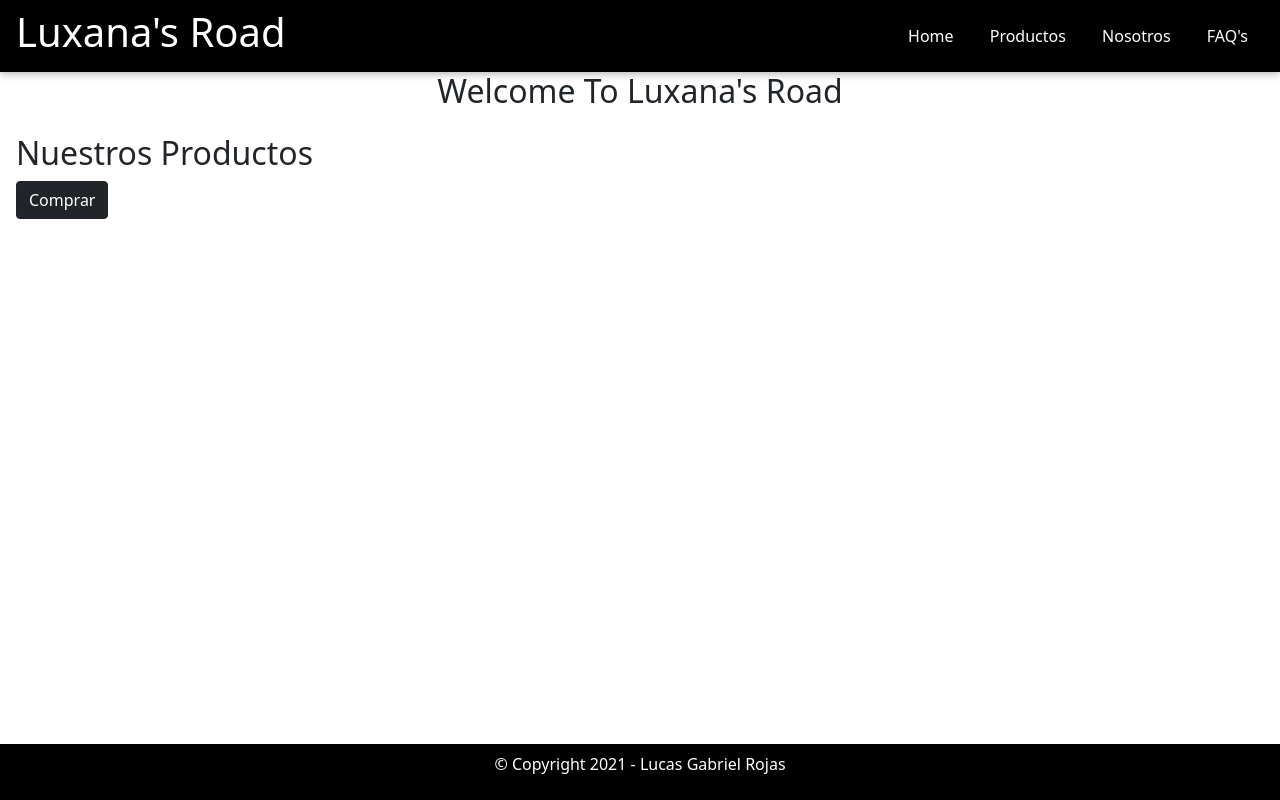
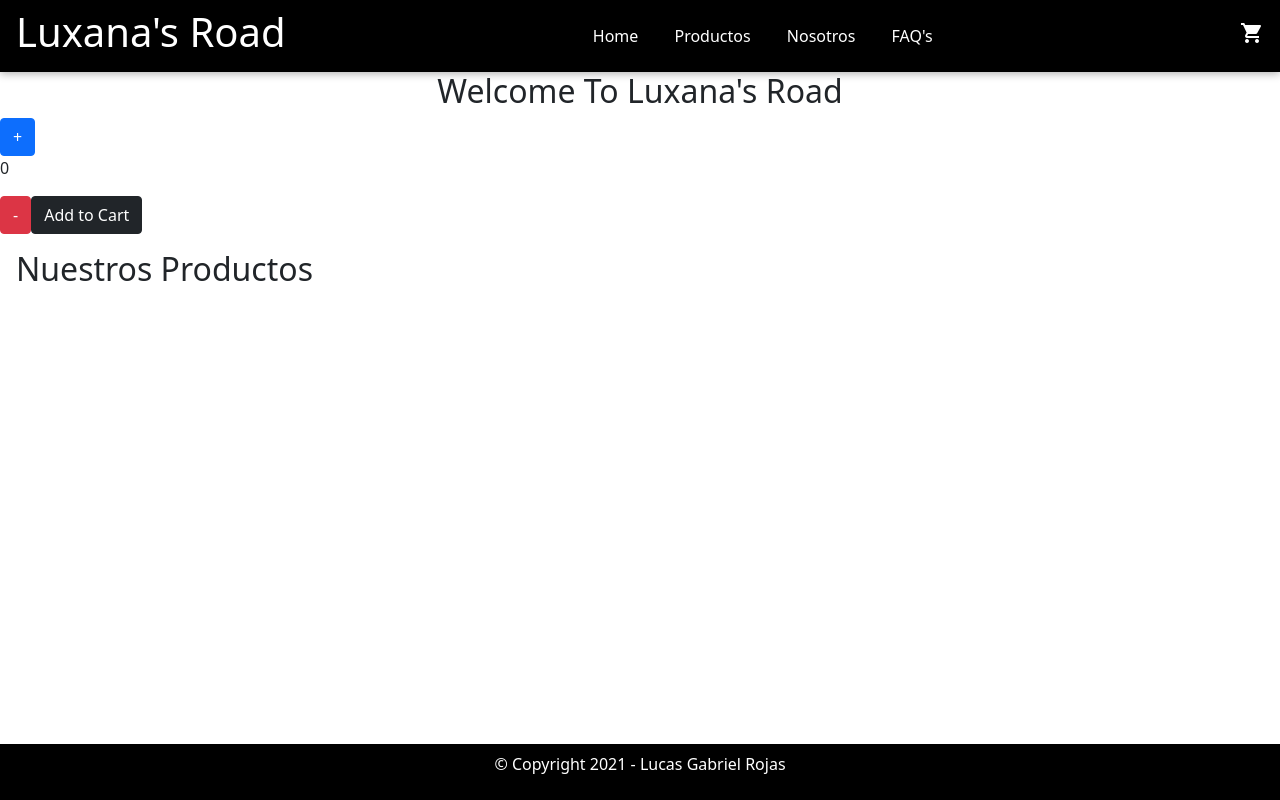
Before and after one commit to RojasLucas55/LuxanasRoad_RojasLucas, a React (Create React App) app: page / in a window 1280 px wide. Built offline with nearby package versions, Linux system fonts and the light colour scheme.

Commit message:
contador

```diff
--- a/public/index.html
+++ b/public/index.html
@@ -5,6 +5,7 @@
     <link rel="icon" href="%PUBLIC_URL%/favicon.ico" />
     <meta name="viewport" content="width=device-width, initial-scale=1" />
     <meta name="theme-color" content="#000000" />
+    <link href="https://fonts.googleapis.com/icon?family=Material+Icons" rel="stylesheet">
     <meta
       name="description"
       content="Web site created using create-react-app"
--- a/src/App.js
+++ b/src/App.js
@@ -2,12 +2,10 @@ import Header from "./Components/Header";
 import Footer from "./Components/Footer";
 import Main from "./Components/Main";
 import ItemListContainer from "./Components/ItemListContainer";
-import CartWidget from "./Components/CartWidget";
 const App = () => {
     return (
         <>
             <Header id= "componente-header"/>
-            <CartWidget/>
             <ItemListContainer saludo=" Welcome To Luxana's Road "/>
             <Main/>
             <Footer/>
--- a/src/Components/CartWidget.js
+++ b/src/Components/CartWidget.js
@@ -2,7 +2,7 @@
 const CartWidget = () => {
     return (
         <div>
-
+            <span className="material-icons">shopping_cart</span>
         </div>
     )
 }
--- a/src/Components/Header.js
+++ b/src/Components/Header.js
@@ -1,3 +1,4 @@
+import CartWidget from "./CartWidget"
 import NavBar from "./NavBar"
 
 const Header = ( parametros) => {
@@ -6,6 +7,7 @@ const Header = ( parametros) => {
         <header id= "main-header">
             <h1>Luxana's Road</h1>
             <NavBar/>
+            <CartWidget/>
         </header>
     )
 }
--- /dev/null
+++ b/src/Components/ItemCount.js
@@ -0,0 +1,27 @@
+import { useState } from "react"
+import Button from 'react-bootstrap/Button';
+const Contador = () => {
+
+    let init = 0
+    const [contador, setContador] = useState(init)
+
+    const aumentarContador = () => {
+        setContador(contador+1)
+    }
+
+    const restarContador=()=>{
+        setContador(contador-1)
+    }
+
+    return (
+        <div>
+            <Button variant="primary" onClick={aumentarContador}>+</Button>
+            <p> {contador} </p>
+            <Button variant="danger" onClick={restarContador}>-</Button>
+            <Button variant="dark"> Add to Cart</Button>
+
+        </div>
+    )
+}
+
+export default Contador
--- a/src/Components/ItemListContainer.js
+++ b/src/Components/ItemListContainer.js
@@ -1,8 +1,9 @@
-
+import Contador from "./ItemCount"
 export const ItemListContainer = (parametros) => {
     return (
         <div>
             <h2 className="Greeting">{parametros.saludo}</h2>
+            <Contador/>
         </div>
     )
 }
--- a/src/Components/Main.js
+++ b/src/Components/Main.js
@@ -1,9 +1,8 @@
-import { Button } from 'react-bootstrap';
+
 export const Main = () => {
     return (
         <main>
             <h2> Nuestros Productos </h2>
-            <Button variant="dark">Comprar</Button>
         </main>
     )
 }
--- a/src/Components/NavBar.js
+++ b/src/Components/NavBar.js
@@ -1,3 +1,4 @@
+
 const NavBar = () => {
     return (
         <nav>
```
